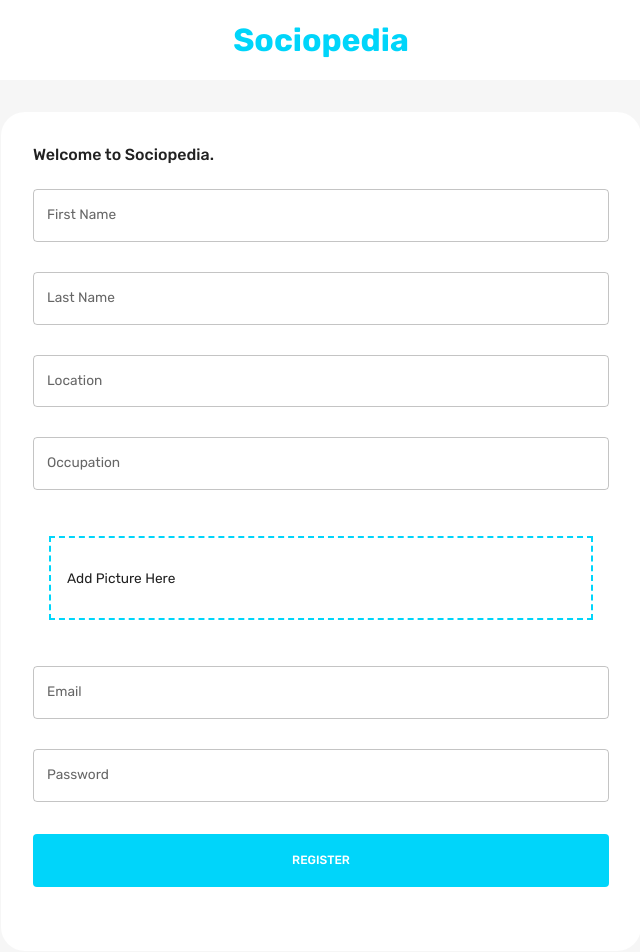
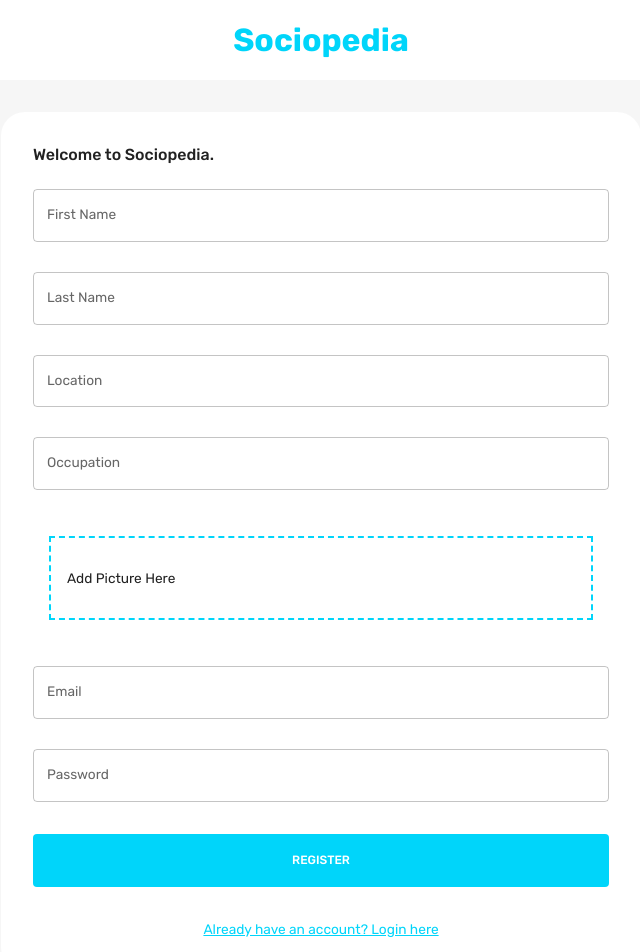
Before and after one commit to Conor-Dunne/FullStack-MERN-Social-Media-App, a React (Create React App) app in the folder client/: page / in a window 1280 px wide. Shown: the top 952 px of the page, without its empty margins (319-959 px from the left). Built offline with nearby package versions, Linux system fonts and the light colour scheme.

Commit message:
Link from to server

```diff
--- a/client/src/scenes/loginPage/Form.jsx
+++ b/client/src/scenes/loginPage/Form.jsx
@@ -15,6 +15,7 @@
 import { setLogin } from "state";
 import Dropzone from "react-dropzone";
 import FlexBetween from "components/FlexBetween";
+import { Login } from "@mui/icons-material";
 
 const registerSchema = yup.object().shape({
   firstName: yup.string().required("required"),
@@ -55,7 +56,56 @@
   const isLogin = pageType === "login";
   const isRegister = pageType === "register";
 
-  const handleFormSubmit = async (values, onSubmitProps) => {};
+  const register = async (values, onSubmitProps) => {
+    //allow picture to be sent with values
+    const formData = new FormData();
+    for (let value in values) {
+        formData.append(value, values[value])
+    }
+    formData.append('picturePath', values.picture.name);
+
+    const savedUserResponse = await fetch(
+        "http://localhost:3001/auth/register",
+        {
+            method: "POST",
+            body: formData,
+        }
+        );
+        const savedUser = await savedUserResponse.json();
+        onSubmitProps.resetForm();
+
+        if(savedUser) {
+            setPageType("login");
+        }
+  }
+
+  const login = async ( values, onSubmitProps) => {
+    const loggedInResponse = await fetch(
+        "http://localhost:3001/auth/login",
+        {
+            method: "POST",
+            headers: { "Content-Type": "application/json"},
+            body: JSON.stringify(values),
+        }
+        );
+        const loggedIn = await loggedInResponse.json();
+        onSubmitProps.resetForm();
+
+        if (loggedIn) {
+            dispatch(
+                setLogin({
+                    user: loggedIn.user,
+                    token: loggedIn.token,
+                })
+            );
+            navigate("/home")
+        }
+  }
+
+  const handleFormSubmit = async (values, onSubmitProps) => {
+    if (isLogin) await login(values, onSubmitProps);
+    if (isRegister) await register(values, onSubmitProps);
+  };
 
   return (
     <Formik
@@ -201,6 +251,23 @@
             >
               {isLogin ? "LOGIN" : "REGISTER"}
             </Button>
+            <Typography
+            onClick={()=> {
+                setPageType(isLogin ? "register" : "login");
+                resetForm();
+            }}
+            sx={{
+                textDecoration: "underline",
+                color: palette.primary.main,
+                "&: hover": {
+                    cursor: "pointer",
+                    color: palette.primary.light,
+                },
+                textAlign: "center",
+            }}
+            >
+                {isLogin ? "Don't have an account? Sign up here." : "Already have an account? Login here"}
+            </Typography>
           </Box>
         </form>
       )}
```
